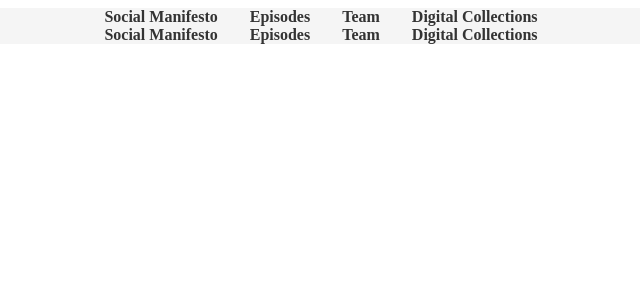
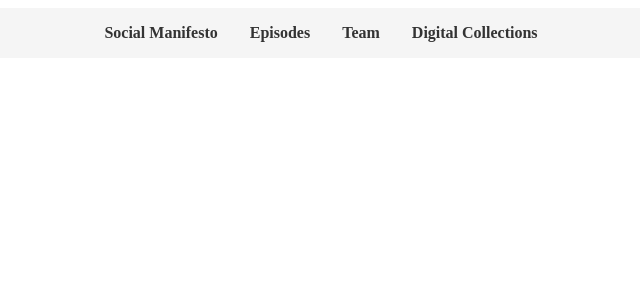
Before and after one commit to ananyabusiness/Research-Project, a Jekyll site: the page built from index.md, in a window 1280 px wide. Shown: the top 300 px of the page, without its empty margins (319-959 px from the left). Built offline with Jekyll 4.4.1, drawn with Linux system fonts in a browser that asks for light colours.

Commit message:
Update header.html

```diff
--- a/_includes/header.html
+++ b/_includes/header.html
@@ -11,8 +11,10 @@
 .site-nav ul {
   list-style: none;
   margin: 0;
-  padding: 0;
+  padding: 1rem;
+  background: #f5f5f5;
   display: flex;
+  justify-content: center; /* centers the menu */
   gap: 2rem;
 }
 
@@ -26,12 +28,3 @@
   color: #007acc;
 }
 </style>
-
-<nav class="site-nav">
-  <ul>
-    <li><a href="/Social-Manifesto/">Social Manifesto</a></li>
-    <li><a href="/Episodes/">Episodes</a></li>
-    <li><a href="/Team/">Team</a></li>
-    <li><a href="/Digital-Collections/">Digital Collections</a></li>
-  </ul>
-</nav>
```
